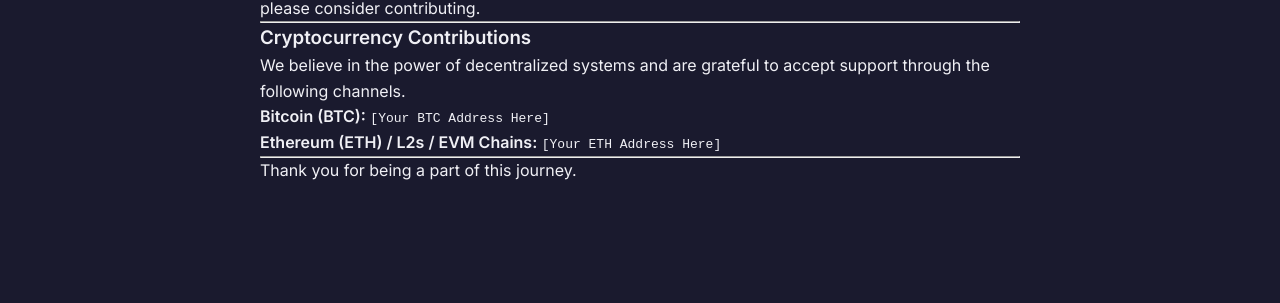
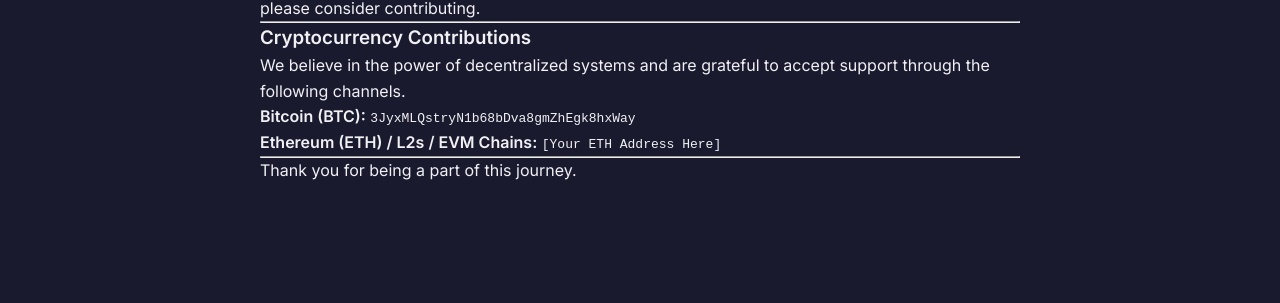
Before and after one commit to psiloconvalley/psiloconvalley.github.io, a Jekyll site: the page built from support.md, in a window 1280 px wide. Shown: the part 318-621 px from the top of the page. Built offline with Jekyll 4.4.1, drawn with Linux system fonts in a browser that asks for light colours; nearby versions of some CDN libraries.

Commit message:
Update support.md

```diff
--- a/support.md
+++ b/support.md
@@ -17,7 +17,7 @@
 We believe in the power of decentralized systems and are grateful to accept support through the following channels.
 
 **Bitcoin (BTC):**
-`[Your BTC Address Here]`
+`3JyxMLQstryN1b68bDva8gmZhEgk8hxWay`
 
 **Ethereum (ETH) / L2s / EVM Chains:**
 `[Your ETH Address Here]`
```
